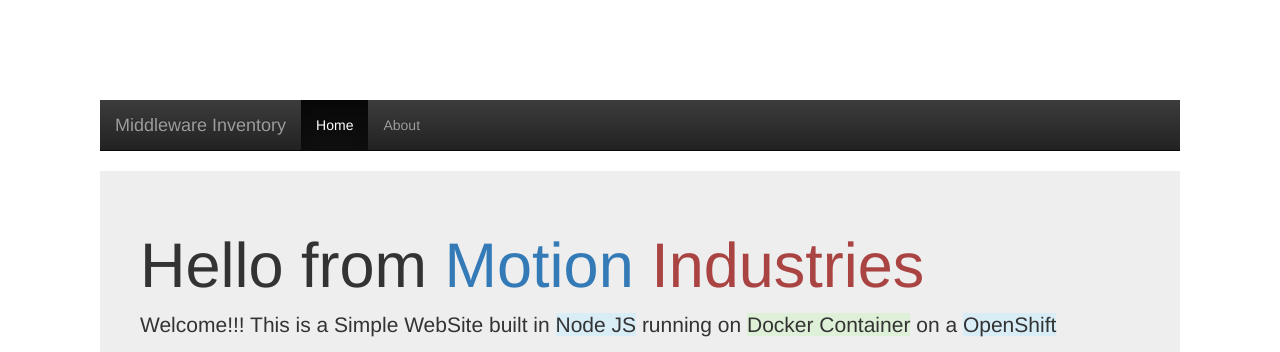
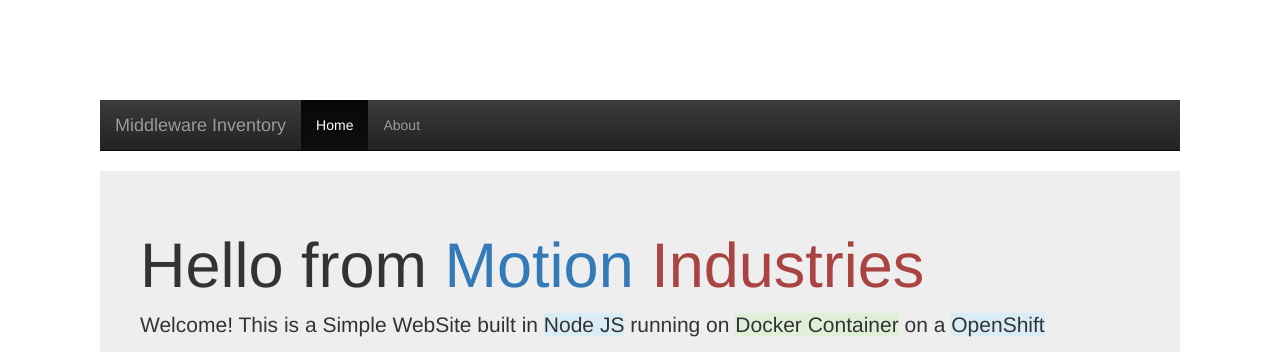
Before and after one commit to chadcrockettmot/devops-demo, a website: page index.html in a window 1280 px wide. Shown: the top 352 px of the page. Drawn offline with nearby package versions, Linux system fonts and the light colour scheme.

Commit message:
Update index.html

```diff
--- a/index.html
+++ b/index.html
@@ -24,7 +24,7 @@
   </nav>
       <div class="jumbotron"  style="padding:40px;">
         <h1>Hello from  <span class="text-primary">Motion</span><span class="text-danger"> Industries</span></h1>
-        <p>Welcome!!! This is a Simple WebSite built in <span class="bg-info">Node JS</span> running on <span class="bg-success">Docker Container</span> on a <span class="bg-info">OpenShift</span></p>
+        <p>Welcome! This is a Simple WebSite built in <span class="bg-info">Node JS</span> running on <span class="bg-success">Docker Container</span> on a <span class="bg-info">OpenShift</span></p>
         <p><a class="btn btn-primary btn-lg" href="#" role="button">What's New</a></p>
         <p><img src=logo.png alt="Motion Logo" style="float:right"></img></p>
       </div>
```
